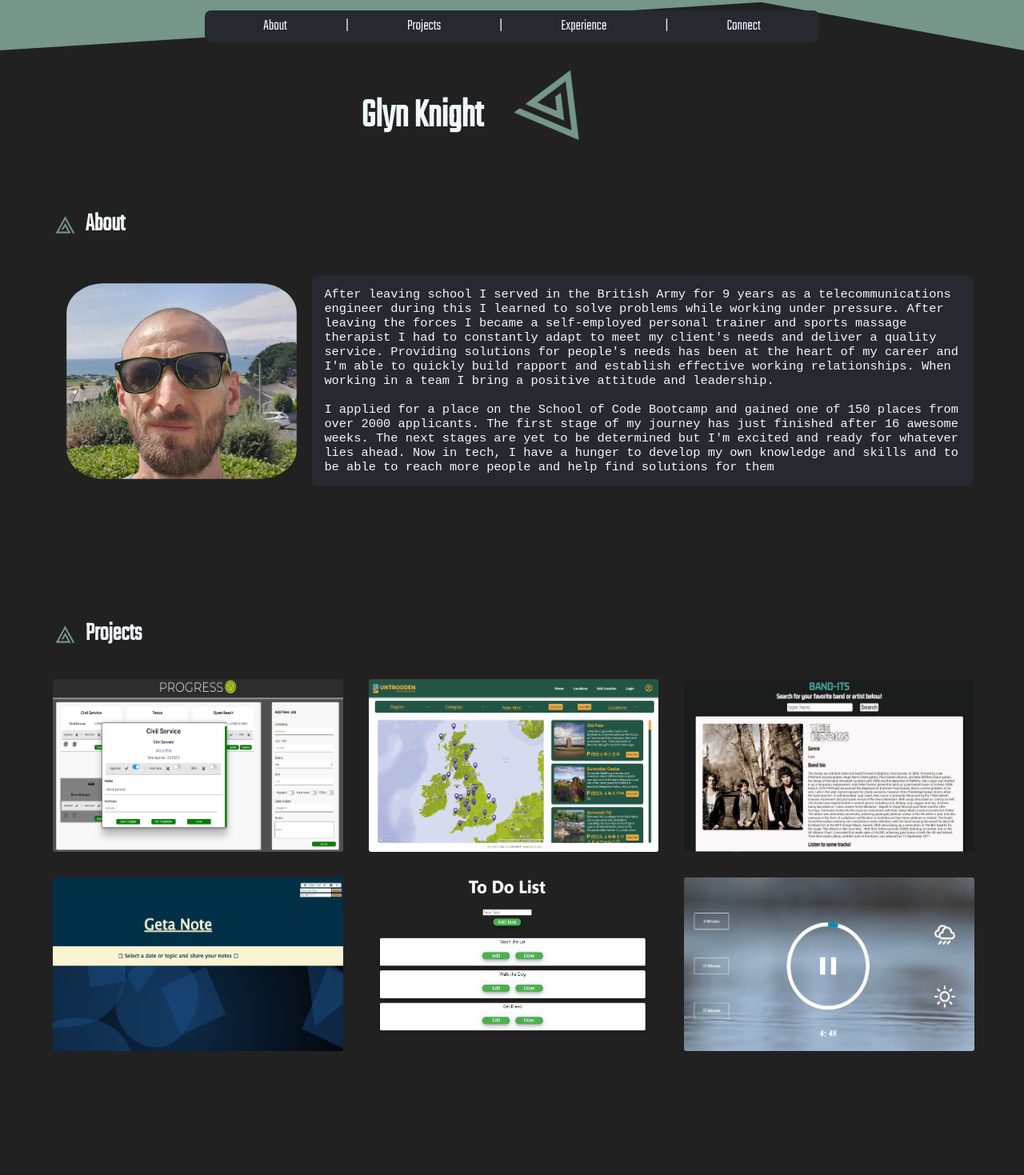
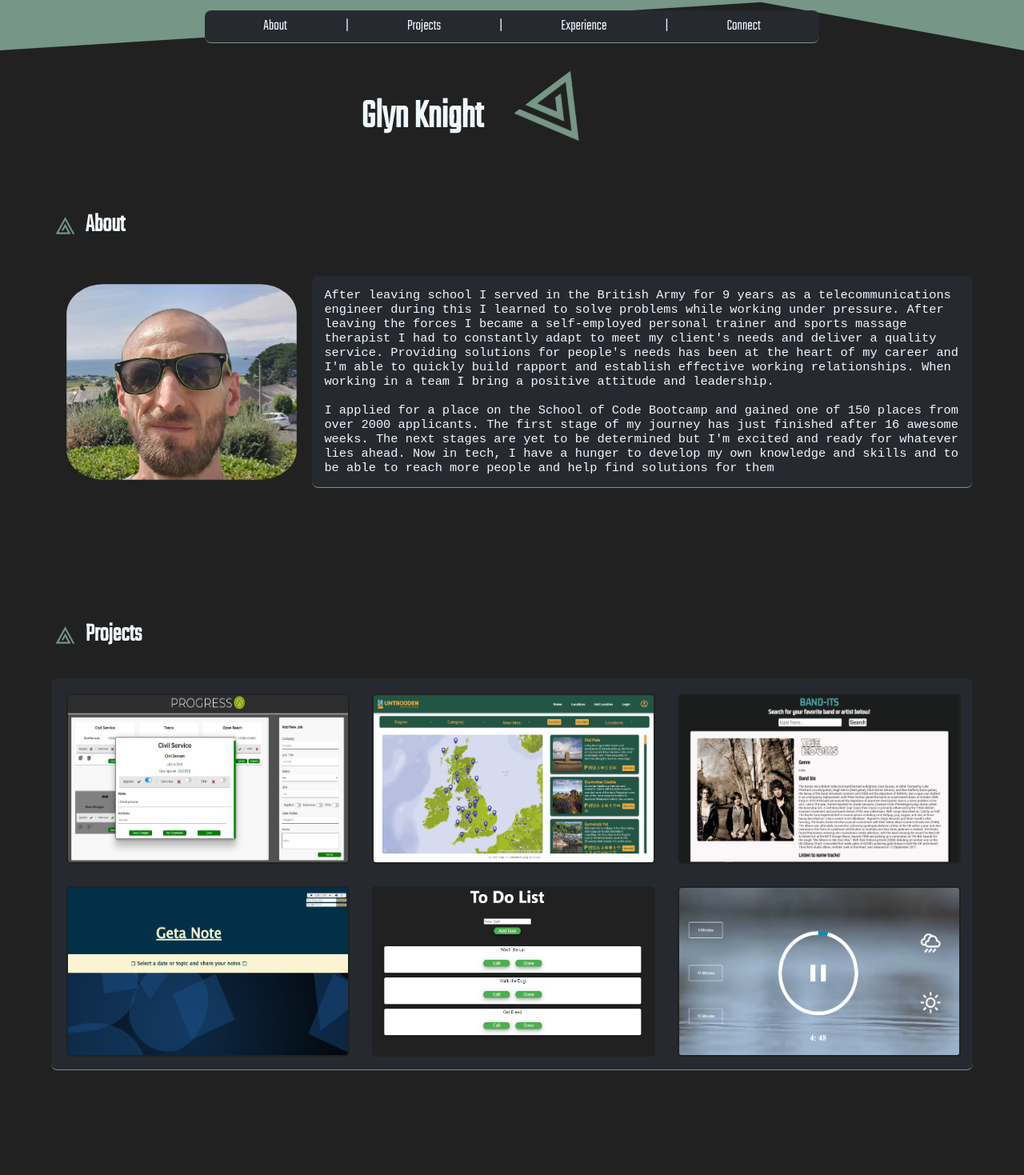
Before and after one commit to GLYNKNIGHT/G-Profile-Page, a React (Create React App) app: page / in a window 1280 px wide. Shown: the top 1469 px of the page at 80% size. Built offline with nearby package versions, Linux system fonts and the light colour scheme.

Commit message:
contents styling

```diff
--- a/src/components/About/About.module.css
+++ b/src/components/About/About.module.css
@@ -13,6 +13,7 @@
     background-color: #26292f;
     padding: 15px;
     border-radius: 8px;
+    border-bottom: 0.5px solid #769687 ;
 }
 
 .about_content img{
--- a/src/components/Experience/Experience.module.css
+++ b/src/components/Experience/Experience.module.css
@@ -5,6 +5,7 @@
     background-color: #26292f;
     padding: 2vw;
     border-radius: 8px;
+    border-bottom: 0.5px solid #769687 ;
 }
 .experience_grid img {
    margin: 0 auto;
--- a/src/components/Nav/Nav.module.css
+++ b/src/components/Nav/Nav.module.css
@@ -10,7 +10,7 @@
     position: sticky;
     top: 0;
     z-index: 10;
-
+    border-bottom: 0.5px solid #769687 ;
 }
 
 .nav_container a{
--- a/src/components/Projects/Projects.module.css
+++ b/src/components/Projects/Projects.module.css
@@ -1,12 +1,17 @@
 .project_container{
 width:90vw;
 margin:0 auto;
+
 }
 
 .project_grid{
     display: grid;
     grid-template-columns: repeat(3, 1fr);
     gap: 2rem;
+    background-color: #26292f;
+    padding: 1.5vw;
+    border-radius: 8px;
+    border-bottom: 0.5px solid #769687 ;
 }
 
 .project_card{
```
